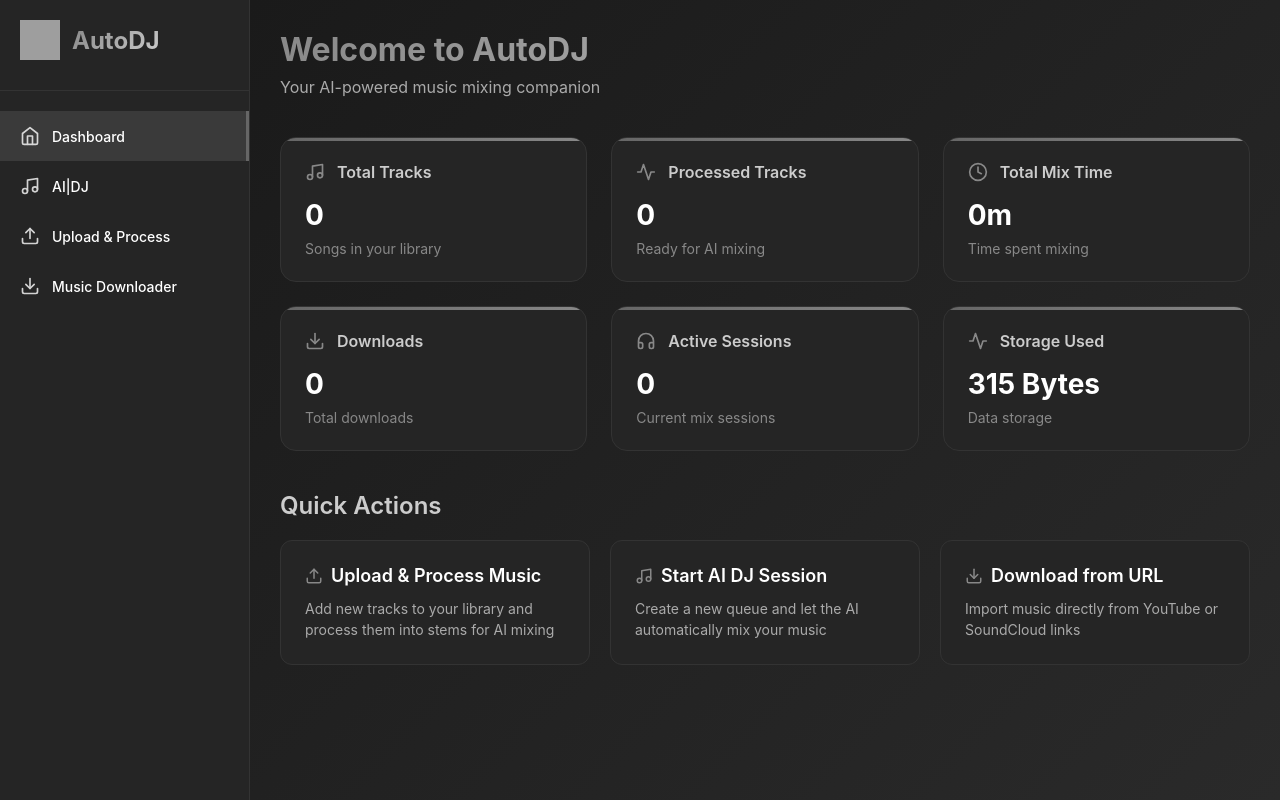
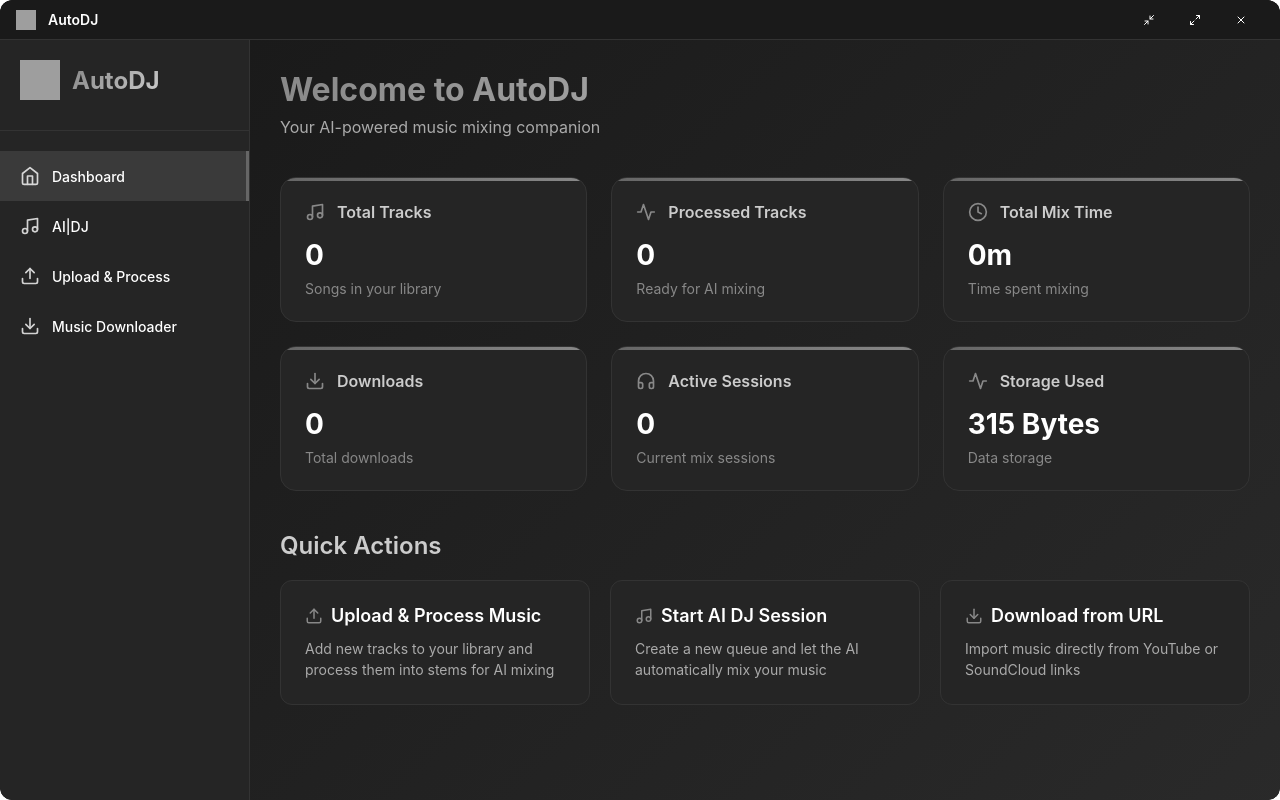
Before and after one commit to Scramblrrrr/AutoDJ, a React (Create React App) app: page / in a window 1280 px wide. Built offline with nearby package versions, Linux system fonts and the light colour scheme; grey boxes are pictures that could not be loaded; the HTML template or start-up script is replaced by a standard one.

Commit message:
Remove FIXES_SUMMARY.md and update application structure by implementing first-time setup for library location, enhancing window management with a custom title bar, and improving file path initialization in FileManager. Add icons for different platforms in package.json.

```diff
--- a/src/App.js
+++ b/src/App.js
@@ -5,12 +5,22 @@ import Dashboard from './components/Dashboard';
 import AIDJ from './components/AIDJ';
 import UploadProcess from './components/UploadProcess';
 import MusicDownloader from './components/MusicDownloader';
+import CustomTitleBar from './components/CustomTitleBar';
 
 const AppContainer = styled.div`
   display: flex;
+  flex-direction: column;
   height: 100vh;
   background: #1a1a1a;
   color: #ffffff;
+  border-radius: 12px;
+  overflow: hidden;
+`;
+
+const ContentContainer = styled.div`
+  display: flex;
+  flex: 1;
+  overflow: hidden;
 `;
 
 const Sidebar = styled.div`
@@ -87,6 +97,8 @@ function App() {
 
   return (
     <AppContainer>
+      <CustomTitleBar />
+      <ContentContainer>
         <Sidebar>
           <Logo>
             <img src="./Assets/AI DJ - Logo.png" alt="AutoDJ Logo" />
@@ -111,6 +123,7 @@ function App() {
         <MainContent>
           <ActiveComponent />
         </MainContent>
+      </ContentContainer>
     </AppContainer>
   );
 }
--- /dev/null
+++ b/src/components/CustomTitleBar.js
@@ -0,0 +1,109 @@
+import React from 'react';
+import styled from 'styled-components';
+import { Minimize2, Maximize2, X } from 'lucide-react';
+
+const TitleBarContainer = styled.div`
+  height: 40px;
+  background: #1a1a1a;
+  border-bottom: 1px solid #333;
+  display: flex;
+  align-items: center;
+  justify-content: space-between;
+  padding: 0 16px;
+  -webkit-app-region: drag;
+  user-select: none;
+  position: relative;
+  z-index: 1000;
+`;
+
+const TitleSection = styled.div`
+  display: flex;
+  align-items: center;
+  gap: 12px;
+  color: #ffffff;
+  font-weight: 600;
+  font-size: 14px;
+`;
+
+const AppIcon = styled.img`
+  width: 20px;
+  height: 20px;
+`;
+
+const WindowControls = styled.div`
+  display: flex;
+  align-items: center;
+  gap: 0;
+  -webkit-app-region: no-drag;
+`;
+
+const ControlButton = styled.button`
+  width: 46px;
+  height: 32px;
+  border: none;
+  background: transparent;
+  color: #ffffff;
+  display: flex;
+  align-items: center;
+  justify-content: center;
+  cursor: pointer;
+  transition: background-color 0.2s ease;
+
+  &:hover {
+    background: ${props => props.$isClose ? '#e81123' : '#404040'};
+  }
+
+  &:active {
+    background: ${props => props.$isClose ? '#c50e1f' : '#505050'};
+  }
+
+  svg {
+    width: 12px;
+    height: 12px;
+  }
+`;
+
+function CustomTitleBar() {
+  const { ipcRenderer } = window.require ? window.require('electron') : { ipcRenderer: null };
+
+  const handleMinimize = () => {
+    if (ipcRenderer) {
+      ipcRenderer.invoke('window-minimize');
+    }
+  };
+
+  const handleMaximize = () => {
+    if (ipcRenderer) {
+      ipcRenderer.invoke('window-maximize');
+    }
+  };
+
+  const handleClose = () => {
+    if (ipcRenderer) {
+      ipcRenderer.invoke('window-close');
+    }
+  };
+
+  return (
+    <TitleBarContainer>
+      <TitleSection>
+        <AppIcon src="./Assets/AI DJ - Logo.png" alt="AutoDJ" />
+        <span>AutoDJ</span>
+      </TitleSection>
+
+      <WindowControls>
+        <ControlButton onClick={handleMinimize} title="Minimize">
+          <Minimize2 />
+        </ControlButton>
+        <ControlButton onClick={handleMaximize} title="Maximize">
+          <Maximize2 />
+        </ControlButton>
+        <ControlButton onClick={handleClose} title="Close" $isClose>
+          <X />
+        </ControlButton>
+      </WindowControls>
+    </TitleBarContainer>
+  );
+}
+
+export default CustomTitleBar;
--- a/src/index.css
+++ b/src/index.css
@@ -11,8 +11,15 @@ body {
     sans-serif;
   -webkit-font-smoothing: antialiased;
   -moz-osx-font-smoothing: grayscale;
-  background-color: #1a1a1a;
+  background-color: transparent;
   color: #ffffff;
+  overflow: hidden;
+}
+
+#root {
+  height: 100vh;
+  background: transparent;
+  border-radius: 12px;
   overflow: hidden;
 }
 
--- a/src/utils/fileManager.js
+++ b/src/utils/fileManager.js
@@ -10,15 +10,45 @@ const os = window.require ? window.require('os') : null;
 
 class FileManager {
   constructor() {
+    this.basePath = null;
+    this.defaultPaths = {};
+    this.initializePaths();
+  }
+
+  async initializePaths() {
+    try {
+      // Get configured path from main process
+      const config = await ipcRenderer?.invoke('get-app-config');
+
+      if (config && config.libraryPath) {
+        this.basePath = config.libraryPath;
+      } else {
+        // Fallback to default
+        this.basePath = path ? path.join(os.homedir(), 'Music', 'AutoDJ') : '.';
+      }
+
+      this.defaultPaths = {
+        downloads: path ? path.join(this.basePath, 'Library', 'Downloads') : './Library/Downloads',
+        processed: path ? path.join(this.basePath, 'Library', 'Processed') : './Library/Processed',
+        stems: path ? path.join(this.basePath, 'Library', 'Stems') : './Library/Stems',
+        projects: path ? path.join(this.basePath, 'Library', 'Projects') : './Library/Projects',
+        temp: path ? path.join(this.basePath, 'Temp') : './Temp'
+      };
+
+      this.ensureDirectories();
+    } catch (error) {
+      console.error('Error initializing paths:', error);
+      // Fallback to default paths
       this.basePath = path ? path.join(os.homedir(), 'Music', 'AutoDJ') : '.';
       this.defaultPaths = {
         downloads: path ? path.join(this.basePath, 'Library', 'Downloads') : './Library/Downloads',
         processed: path ? path.join(this.basePath, 'Library', 'Processed') : './Library/Processed',
         stems: path ? path.join(this.basePath, 'Library', 'Stems') : './Library/Stems',
+        projects: path ? path.join(this.basePath, 'Library', 'Projects') : './Library/Projects',
         temp: path ? path.join(this.basePath, 'Temp') : './Temp'
       };
-
       this.ensureDirectories();
+    }
   }
 
   async ensureDirectories() {
```
Also changed, not shown: package.json (+7 -1 lines), src/main.js (+154 -6 lines), 2 other files (tests, documents, lock files or other folders). Lines whose indentation alone changed are shown as unchanged.
